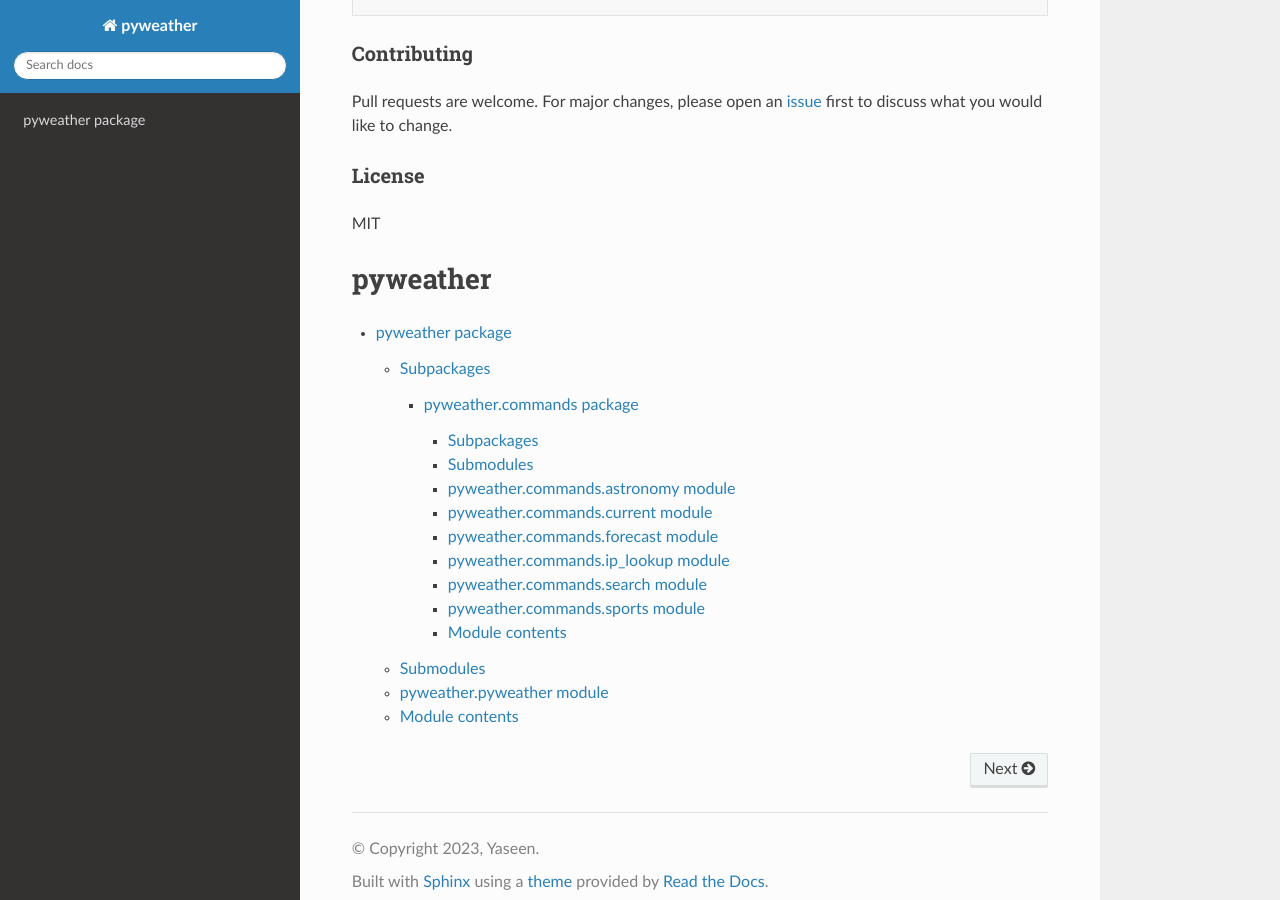
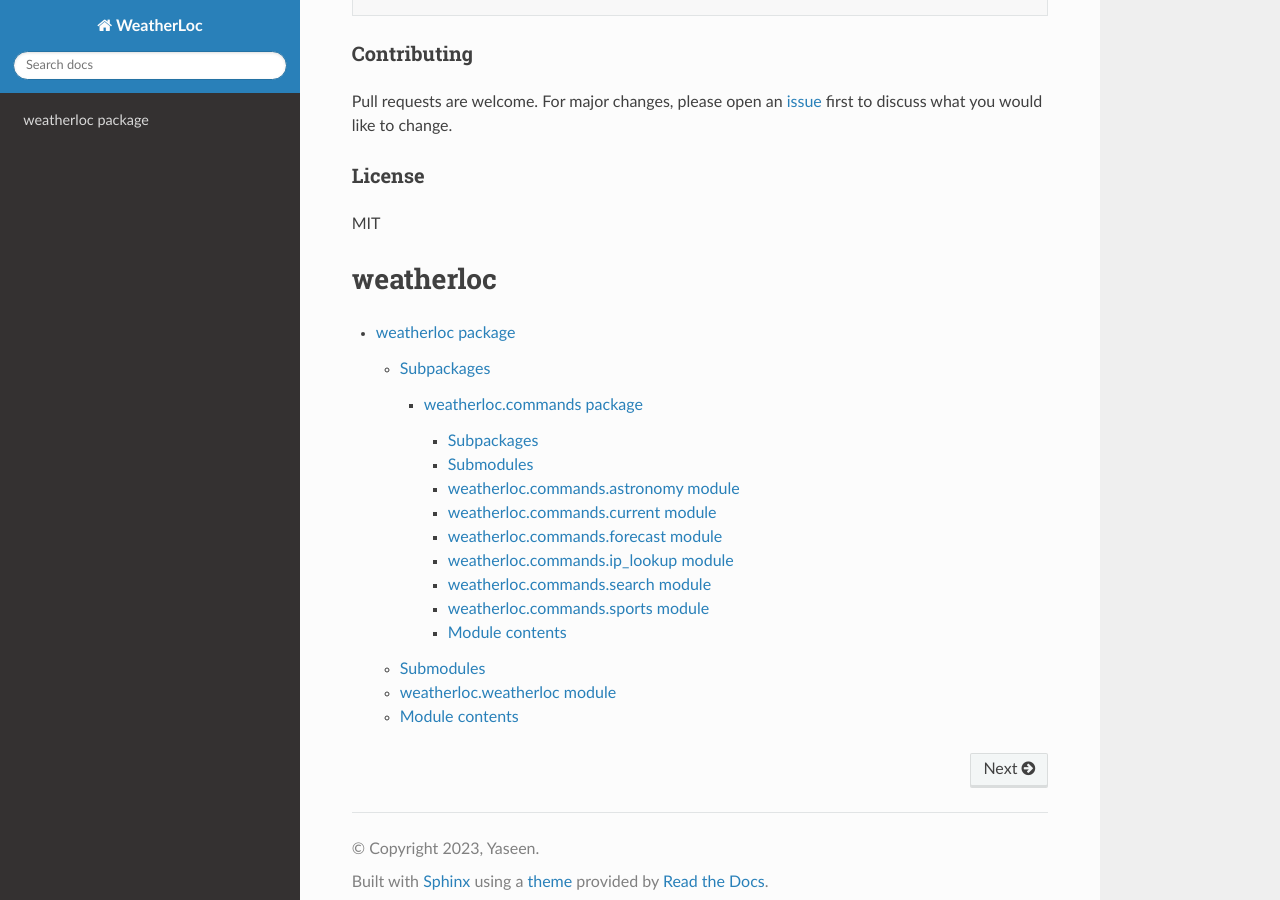
Before and after one commit to Ghoul072/weatherloc, a Sphinx documentation site: the page built from docs/index.rst, in a window 1280 px wide and 900 px high, scrolled down 993 px. Built offline with Sphinx 7.4.7 and the Read the Docs theme 2.0.0, drawn with Linux system fonts in a browser that asks for light colours; some of the changed text lies outside the part shown.

Commit message:
docs updated

```diff
--- a/docs/conf.py
+++ b/docs/conf.py
@@ -11,7 +11,7 @@ sys.path.insert(0, os.path.abspath('..'))
 # -- Project information -----------------------------------------------------
 # https://www.sphinx-doc.org/en/master/usage/configuration.html#project-information
 
-project = 'pyweather'
+project = 'WeatherLoc'
 copyright = '2023, Yaseen'
 author = 'Yaseen'
 release = '1.0.1'
--- a/docs/index.rst
+++ b/docs/index.rst
@@ -1,10 +1,10 @@
-.. pyweather documentation master file, created by
-   sphinx-quickstart on Mon Feb 20 20:55:50 2023.
+.. WeatherLoc documentation master file, created by
+   sphinx-quickstart on Tue Feb 21 06:56:10 2023.
    You can adapt this file completely to your liking, but it should at least
    contain the root `toctree` directive.
 
-Welcome to pyweather's documentation!
-=====================================
+Welcome to WeatherLoc's documentation!
+======================================
 
 .. toctree::
    :maxdepth: 2
@@ -24,10 +24,10 @@ Indices and tables
 
 
 
-pyweather
-=========
+weatherloc
+==========
 
 .. toctree::
    :maxdepth: 4
 
-   pyweather
+   weatherloc
--- a/docs/modules.rst
+++ b/docs/modules.rst
@@ -1,7 +1,7 @@
-pyweather
-=========
+weatherloc
+==========
 
 .. toctree::
    :maxdepth: 4
 
-   pyweather
+   weatherloc
--- a/docs/pyweather.rst
+++ b/docs/weatherloc.rst
@@ -1,5 +1,5 @@
-pyweather package
-=================
+weatherloc package
+==================
 
 Subpackages
 -----------
@@ -7,15 +7,15 @@ Subpackages
 .. toctree::
    :maxdepth: 4
 
-   pyweather.commands
+   weatherloc.commands
 
 Submodules
 ----------
 
-pyweather.pyweather module
---------------------------
+weatherloc.weatherloc module
+----------------------------
 
-.. automodule:: pyweather.pyweather
+.. automodule:: weatherloc.weatherloc
    :members:
    :undoc-members:
    :show-inheritance:
@@ -23,7 +23,7 @@ pyweather.pyweather module
 Module contents
 ---------------
 
-.. automodule:: pyweather
+.. automodule:: weatherloc
    :members:
    :undoc-members:
    :show-inheritance:
```
Also changed, not shown: docs/pyweather.commands.errors.rst (deleted, +0 -21 lines), docs/pyweather.commands.models.rst (deleted, +0 -61 lines), docs/pyweather.commands.rst (deleted, +0 -70 lines), docs/weatherloc.commands.errors.rst (added, +21 -0 lines), docs/weatherloc.commands.models.rst (added, +61 -0 lines), docs/weatherloc.commands.rst (added, +70 -0 lines).
